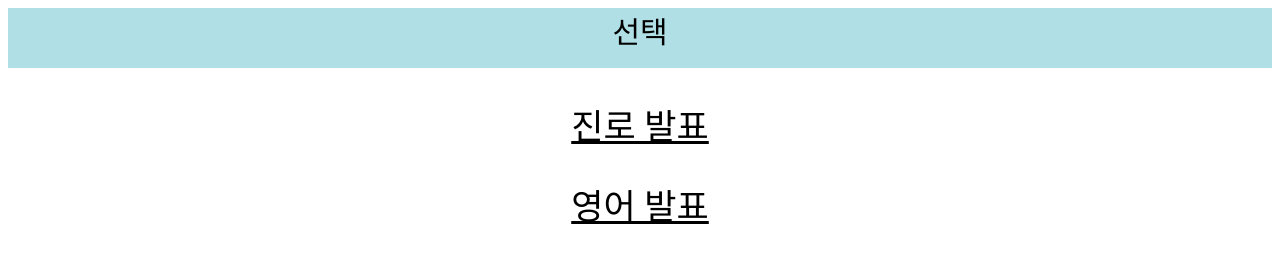
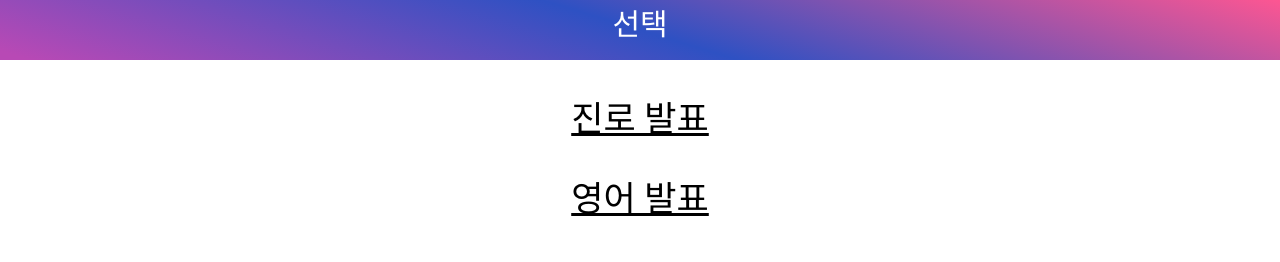
Before and after one commit to choiyoonseo/-, a plain HTML site: page index.html in a window 1280 px wide. Drawn offline with Linux system fonts and the light colour scheme.

Commit message:
Update index.html

```diff
--- a/index.html
+++ b/index.html
@@ -8,6 +8,9 @@
       background-color:	#B0E0E6;
       height:60px;
       font-size: 30px;
+      background: rgb(253,86,146);
+background: linear-gradient(197deg, rgba(253,86,146,1) 0%, rgba(46,81,195,1) 50%, rgba(184,73,181,1) 98%);
+   color : white;
     }
     #nav{
       background-color:	#B0E0E6;
@@ -32,7 +35,7 @@
     #nav{line-height: 100px;}
     #section {line-height:40px;}
         #section {text-align: center;}
-
+  body{margin:0;}
     </style>
 
   </head>
@@ -42,7 +45,7 @@
     </div>
 	  <div id="section">
 <br>
-      <a href="choiyoonseo.html"style="color:black">진로 발표</a><br><br>
+      <a href="진로.html"style="color:black">진로 발표</a><br><br>
       <a href="영어.html"style="color:black">영어 발표</a>
     </div>
   </body>
```
